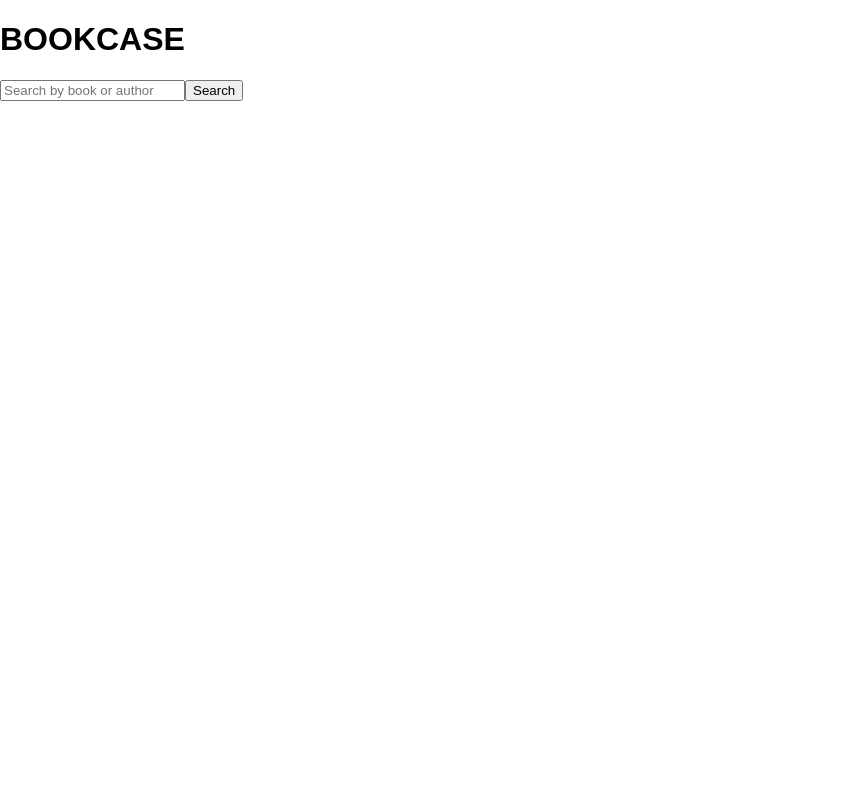
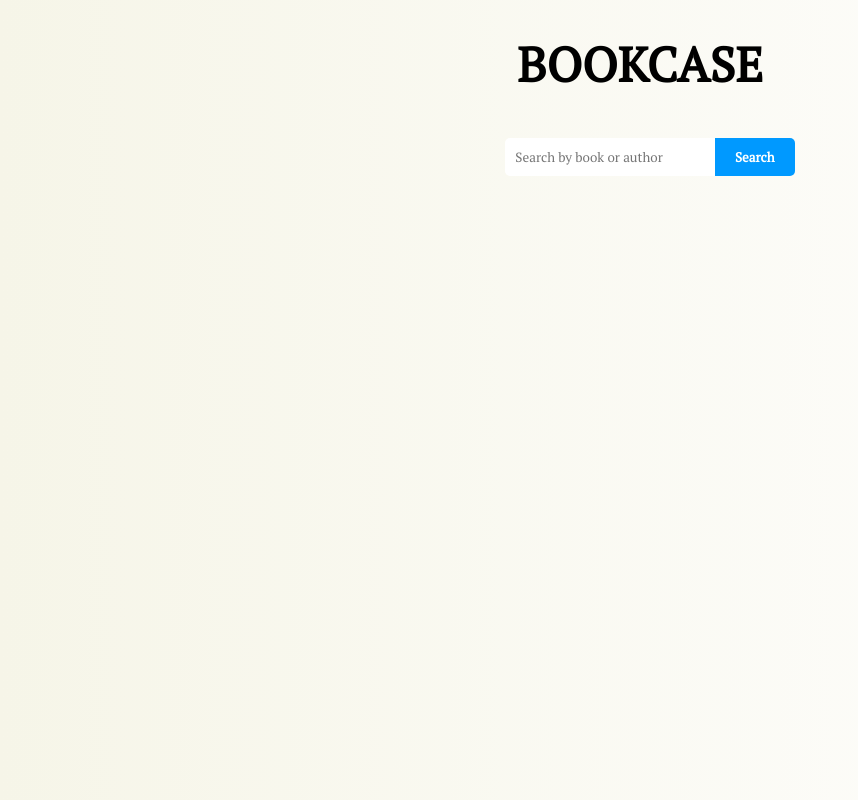
Before and after one commit to eanorton/bookcase, a React (Create React App) app: page / in a window 1280 px wide. Shown: the whole page, without its empty margins (0-858 px from the left). Built offline with nearby package versions, Linux system fonts and the light colour scheme.

Commit message:
added css

```diff
--- a/src/App.js
+++ b/src/App.js
@@ -24,7 +24,7 @@ class App extends Component {
   render() {
     return(
       <div>
-        <h1>BOOKCASE</h1>
+        <h1 className="title">BOOKCASE</h1>
 
         <Searchbar
           handleSubmit={this.handleSubmit}
--- a/src/index.css
+++ b/src/index.css
@@ -1,5 +1,92 @@
+@import url(https://fonts.googleapis.com/css?family=PT+Serif);
+
 body {
-  margin: 0;
+  background: fixed;
+  font-family: 'PT Serif';
+}
+
+html {
+  min-height: 100%;
+  min-width: 1024px;
+   /* Set up proportionate scaling */
+  width: 100%;
+  height: auto;
   padding: 0;
-  font-family: sans-serif;
+  background: fixed, linear-gradient(to right, #F6F5E8, #FFFFFF) no-repeat center;
+  background-repeat: no-repeat;
+  -webkit-background-size: cover;
+  -moz-background-size: cover;
+  -o-background-size: cover;
+  background-size: cover;
+  background-blend-mode: color-burn;
 }
+
+.title {
+  text-align: center;
+  font-size: 48px
+}
+
+.searchbar {
+  width: 100%;
+	text-align: center;
+  padding: 10px;
+	margin-top: 10px;
+}
+
+button {
+  background: #0099ff;
+  color: white;
+  padding: 10px 20px;
+  border-radius: 0 5px 5px 0;
+  -moz-border-radius: 0 5px 5px 0;
+  -webkit-border-radius: 0 5px 5px 0;
+  -o-border-radius: 0 5px 5px 0;
+  border: 0 none;
+  font-weight: bold;
+  font-family: 'PT Serif';
+}
+
+button:hover{
+  cursor: pointer;
+}
+
+.input-field {
+  background: white;
+  padding: 10px;
+  border-radius: 5px 0 0 5px;
+  -moz-border-radius: 5px 0 0 5px;
+  -webkit-border-radius: 5px 0 0 5px;
+  -o-border-radius: 5px 0 0 5px;
+  border: 0 none;
+  width: 15%;
+  font-family: 'PT Serif';
+}
+
+.booklist {
+  display: flex;
+  align-items: space-between;
+  justify-content: space-between;
+  flex-wrap: wrap;
+  padding: 10px;
+  margin-top: 10px;
+}
+
+.book {
+  text-align: center;
+  padding: 10px;
+  margin-top: 20px;
+  border-radius: 20px;
+  box-shadow: 0 4px 8px 2px rgba(0,0,0,0.3);
+  transition: 0.3s;
+  width: 15%;
+  margin-left: 10px;
+  margin-right: 10px;
+  background: white;
+  //float: left;
+  display: inline-block;
+}
+
+.book:hover {
+  box-shadow: 0 8px 16px 0 rgba(0,0,0,0.2);
+  cursor: pointer;
+}
```
